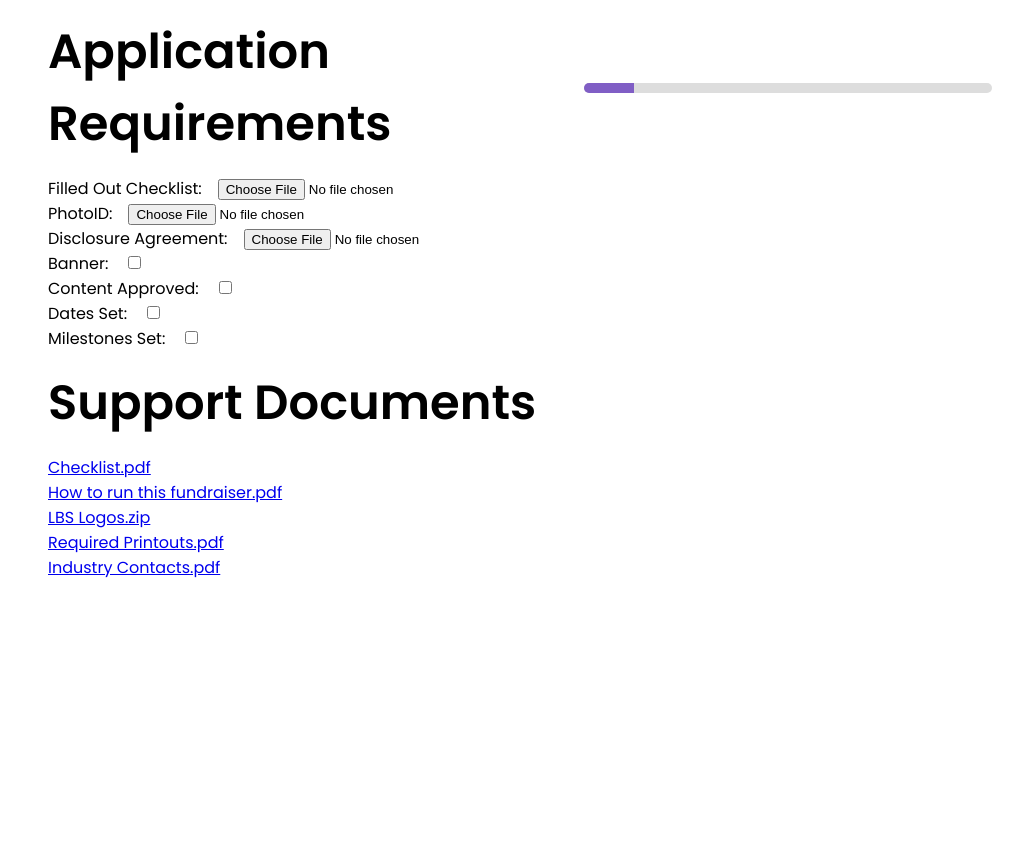
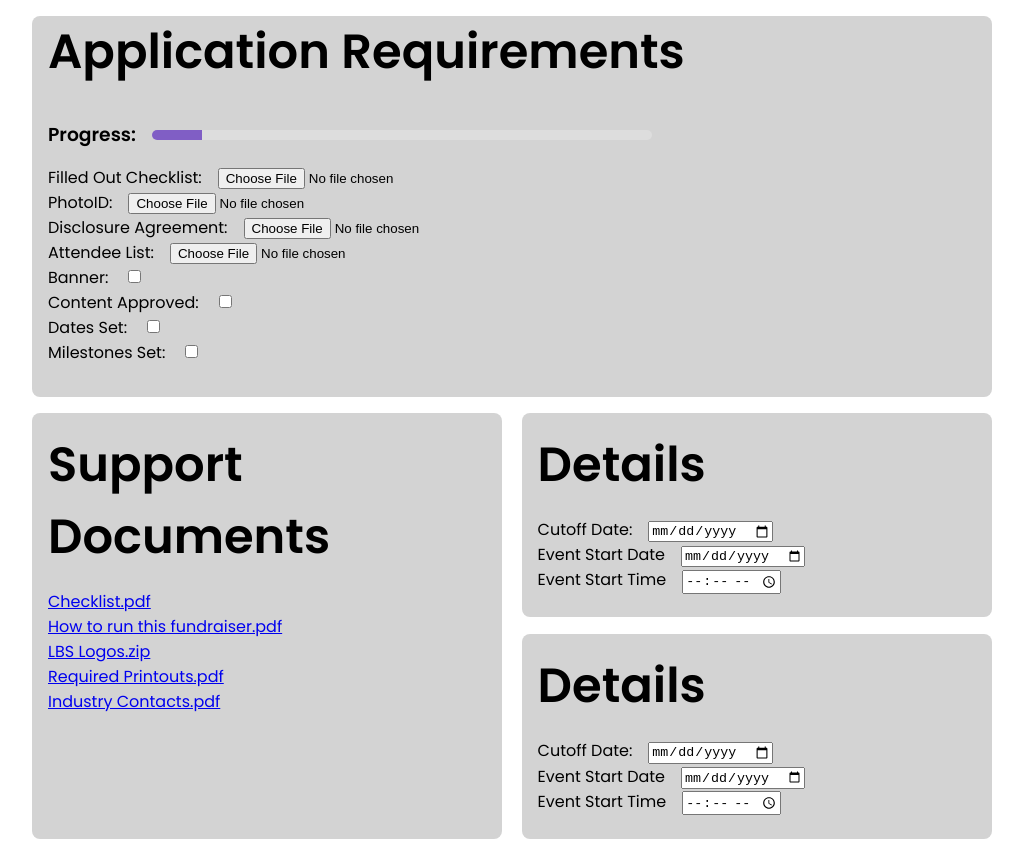
Before and after one commit to Bealeja/lbs-digital-tool, a React (Create React App) app in the folder client/: page / in a window 1280 px wide. Shown: the whole page, without its empty margins (128-1151 px from the left). Before the commit the page ends 800 px from the top, so only its background shows below. Built offline with nearby package versions, Linux system fonts and the light colour scheme.

Commit message:
Admin Fundraiser Page Update

```diff
--- a/client/src/scenes/Admin/adminFundraiserPage/index.jsx
+++ b/client/src/scenes/Admin/adminFundraiserPage/index.jsx
@@ -3,13 +3,16 @@ import "./index.scss";
 const AdminFundraiserPage = () => {
   return (
     <div>
-      <div class="flex-row application-requirments margin">
+      <div class="margin background-grey spacer">
         <h2>Application Requirements</h2>
+        <div class="flex-row progress-container">
+          <h3>Progress: </h3>
           <div class="progress-bar-container">
             <div class="progress-bar"></div>
           </div>
         </div>
-      <form class="form flex-column margin">
+
+        <form class="form flex-column">
           <label>
             <span>Filled Out Checklist:</span>
             <input required placeholders="" type="file" class="input" />
@@ -20,6 +23,10 @@ const AdminFundraiserPage = () => {
           </label>
           <label>
             <span>Disclosure Agreement:</span>
+            <input required placeholders="" type="file" class="input" />
+          </label>
+          <label>
+            <span>Attendee List:</span>
             <input required placeholders="" type="file" class="input" />
           </label>
           <label>
@@ -38,7 +45,13 @@ const AdminFundraiserPage = () => {
             <span>Milestones Set:</span>
             <input required placeholders="" type="checkbox" class="input" />
           </label>
+        </form>
+      </div>
+
+      <div class="flex-row margin flex-around">
+        <div class="background-grey flex-container spacer">
           <h2>Support Documents</h2>
+          <form class="flex-column">
             <label>
               <span>
                 <a href="example.pdf" download>
@@ -76,6 +89,45 @@ const AdminFundraiserPage = () => {
             </label>
           </form>
         </div>
+
+        <div class=" flex-container spacer flex-around flex-column">
+          <div class="background-grey flex-vertical">
+            <h2>Details</h2>
+            <form class="form flex-column">
+              <label>
+                <span>Cutoff Date:</span>
+                <input required type="date" class="input"></input>
+              </label>
+              <label>
+                <span>Event Start Date</span>
+                <input required type="date" class="input"></input>
+              </label>
+              <label>
+                <span>Event Start Time</span>
+                <input required type="time" class="input"></input>
+              </label>
+            </form>
+          </div>
+          <div class="background-grey flex-vertical">
+            <h2>Details</h2>
+            <form class="form flex-column">
+              <label>
+                <span>Cutoff Date:</span>
+                <input required type="date" class="input"></input>
+              </label>
+              <label>
+                <span>Event Start Date</span>
+                <input required type="date" class="input"></input>
+              </label>
+              <label>
+                <span>Event Start Time</span>
+                <input required type="time" class="input"></input>
+              </label>
+            </form>
+          </div>
+        </div>
+      </div>
+    </div>
   );
 };
 
--- a/client/src/scenes/Admin/adminFundraiserPage/index.scss
+++ b/client/src/scenes/Admin/adminFundraiserPage/index.scss
@@ -15,7 +15,29 @@
   transition: width 0.3s ease-in-out;
 }
 
-.application-requirments {
+.progress-container {
   justify-content: left;
   align-items: center;
 }
+
+.flex-container {
+  width: 49%;
+}
+
+.flex-around {
+  display: flex;
+  justify-content: space-between;
+}
+
+.spacer {
+  margin-top: 0.5rem;
+  margin-bottom: 0.5rem;
+}
+
+.flex-vertical {
+  height: 48%;
+}
+
+.form {
+  padding: 0rem 0rem 2rem 0rem;
+}
```
Lines whose indentation alone changed are shown as unchanged.
